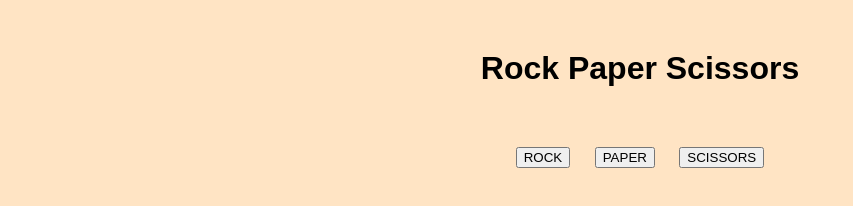
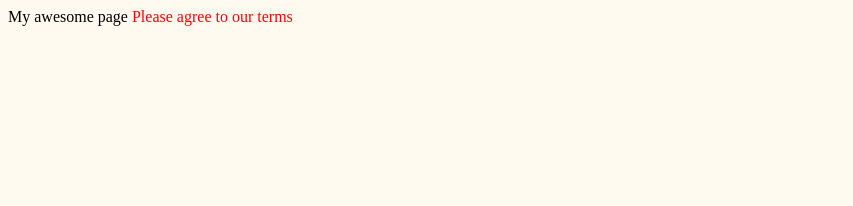
Before and after one commit to double-singularity/RockPaperScissor, a plain HTML site: page index.html in a window 1280 px wide. Shown: the whole page, without its empty margins (0-853 px from the left). Drawn offline with Linux system fonts and the light colour scheme.

Commit message:
Adding boilerplate

```diff
--- a/index.html
+++ b/index.html
@@ -2,38 +2,11 @@
 <html>
 <head>
     <title>Rock Paper Scissors</title>
-    <style>
-        /* CSS styles for the game display */
-        body {
-            background-color: bisque;
-            text-align: center;
-            font-family: Arial, sans-serif;
-        }
-
-        h1 {
-            margin-top: 50px;
-        }
-
-        #game-area {
-            margin-top: 50px;
-        }
-
-        div button {
-            margin: 10px;
-        }
-
-    </style>
+    <link rel="stylesheet" href="style.css">
 </head>
 <body>
-
-    <h1>Rock Paper Scissors</h1>
-    <div id="game-area">
-        <button onclick="makeMove(1)">ROCK</button>
-        <button onclick="makeMove(2)">PAPER</button>
-        <button onclick="makeMove(3)">SCISSORS</button>
-        <h1 id="result"></h1>
-
-    </div>
+    <div id="title">My awesome page</div>
+    <div class="alert-text">Please agree to our terms</div>
 
     <script src="main.js"></script>
 </body>
--- /dev/null
+++ b/style.css
@@ -0,0 +1,15 @@
+html {
+    background: floralwhite;
+}
+
+.alert-text {
+    color: red;
+}
+
+#title {
+    color: black;
+}
+
+div {
+    display: inline;
+}
```
